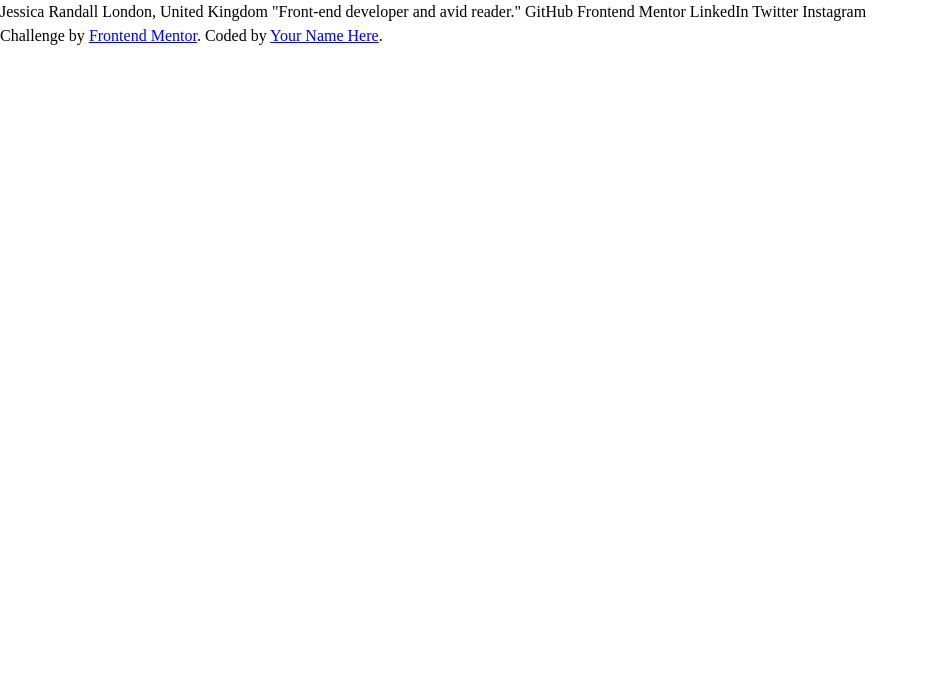
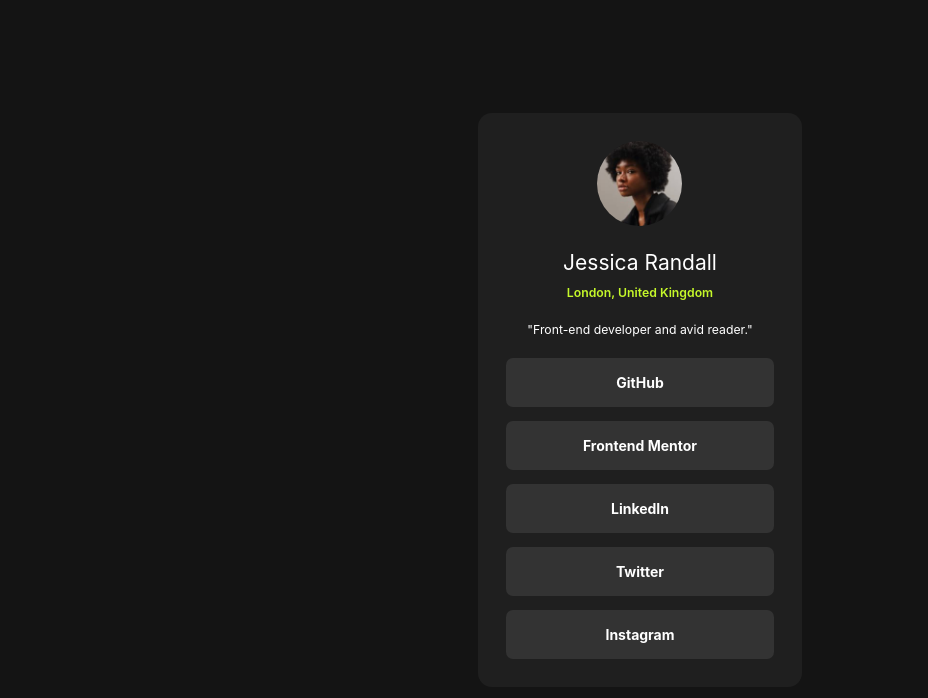
Before and after one commit to sharms-my/social-links-profile, a plain HTML site: page index.html in a window 1280 px wide. Shown: the whole page, without its empty margins (0-928 px from the left). Drawn offline with Linux system fonts and the light colour scheme.

Commit message:
added solution

```diff
--- a/index.html
+++ b/index.html
@@ -11,19 +11,24 @@
 </head>
 <body>
   <main>
-    Jessica Randall
-    London, United Kingdom
-    "Front-end developer and avid reader."
-
-    GitHub
-    Frontend Mentor
-    LinkedIn
-    Twitter
-    Instagram
-
-    <div class="attribution">
-      Challenge by <a href="https://www.frontendmentor.io?ref=challenge" target="_blank">Frontend Mentor</a>.
-      Coded by <a href="#">Your Name Here</a>.
+    <div class = "card">
+      <div class="card__image">
+        <img src="assets/images/avatar-jessica.jpeg" alt ="avatar-jessica" />
+      </div>
+      <div class="card__author">
+        <div class="card__author-name">Jessica Randall</div>
+        <div class="card__author-address">London, United Kingdom</div>
+        <div class="card__author-title">"Front-end developer and avid reader."</div>
+      </div>
+      <div class="card__socials">
+        <ul>
+          <li><a href="#">GitHub</a></li>
+          <li><a href="#">Frontend Mentor</a></li>
+          <li><a href="#">LinkedIn</a></li>
+          <li><a href="#">Twitter</a></li>
+          <li><a href="#">Instagram</a></li>
+        </ul>
+      </div>
     </div>
   </main>
 
--- a/sass/_reset.scss
+++ b/sass/_reset.scss
@@ -4,6 +4,7 @@
 
   * {
     margin: 0;
+    padding: 0;
   }
 
   body {
@@ -27,3 +28,8 @@
   #root, #__next {
     isolation: isolate;
   }
+
+  a {
+    text-decoration: none;
+    color: inherit;
+  }
--- a/sass/main.scss
+++ b/sass/main.scss
@@ -1,2 +1,87 @@
 @import "variables";
 @import "reset";
+
+body
+{
+    font-family: $theme-font;
+    background-color: $theme-off-black-color;
+    font-size: 14px;
+}
+
+main
+{
+    height: 100vh;
+    display: flex;
+    justify-content: center;
+    align-items: center;
+}
+
+.card
+{
+    background-color: $theme-dark-grey-color;
+    color: $theme-white-color;
+    border-radius: 1em;
+    overflow: hidden;
+    display: flex;
+    flex-direction: column;
+    align-items: center;
+    text-align: center;
+    padding: 2em;
+    transition: ease 0.5s;
+    &:hover
+    {
+        scale: 1.03;
+    }
+    &__image
+    {
+        width: 85px;
+        border-radius: 50%;
+        overflow: hidden;
+        margin-bottom: 1.5em;
+    }
+    &__author
+    {
+        &-name
+        {
+            font-size: 1.5em;
+            margin-bottom: 0.25em;
+        }
+        &-address
+        {
+            color: $theme-primary-color;
+            margin-bottom: 1.5em;
+            font-size: 0.875em;
+            font-weight: 600;
+        }
+        &-title
+        {
+            font-size: 0.875em;
+            margin-bottom: 1.5em;
+        }
+    }
+    &__socials
+    {
+        li
+        {
+            background-color: $theme-grey-color;
+            list-style: none;
+            border-radius: 0.5em;
+            margin-bottom: 1em;
+            > a
+            {
+                font-weight: bold;
+                display: block;
+                padding: 1em 5.5em;
+                cursor: url(assets/images/handcursor.svg), auto;
+            }
+            &:last-child {
+                margin-bottom: 0;
+            }
+            &:hover
+            {
+                color: $theme-grey-color;
+                background-color: $theme-primary-color;
+            }
+        }
+    }
+}
```
Also changed, not shown: assets/images/handcursor.svg (added), style.css, 2 other files.
